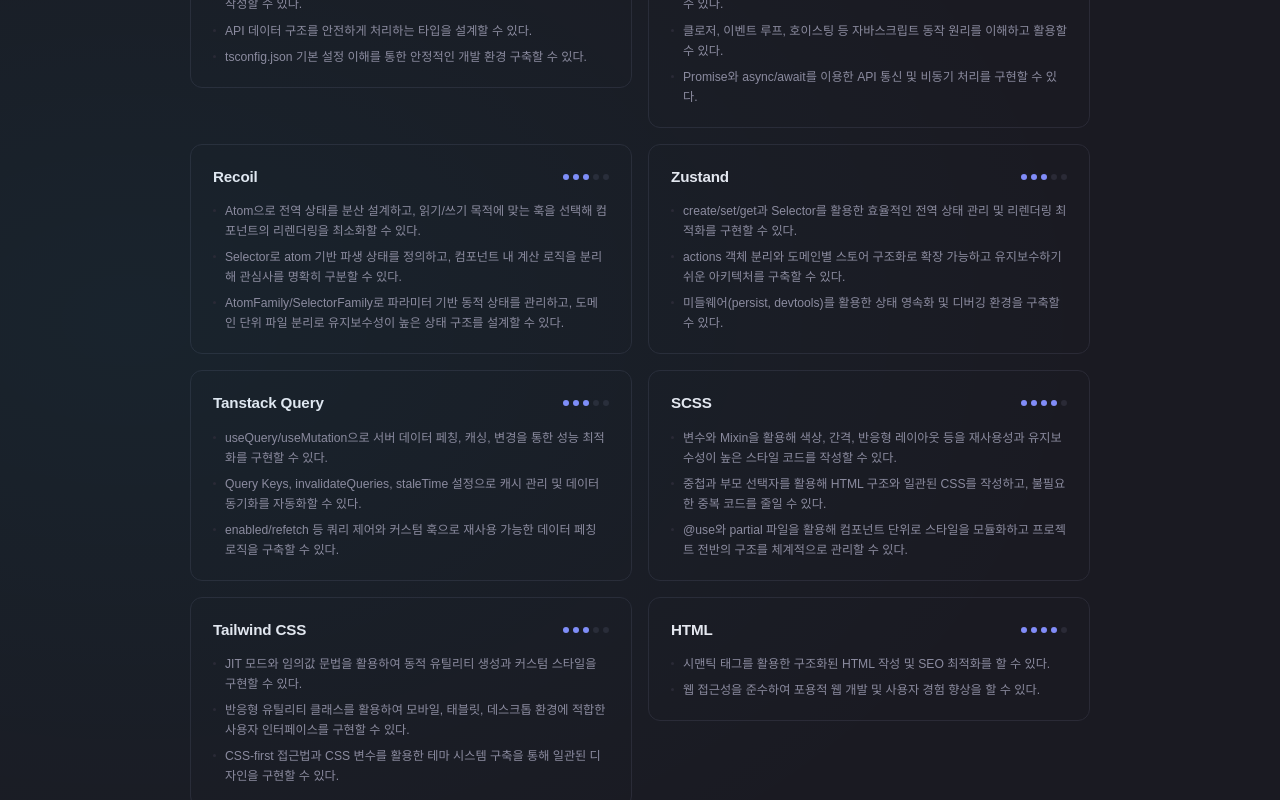
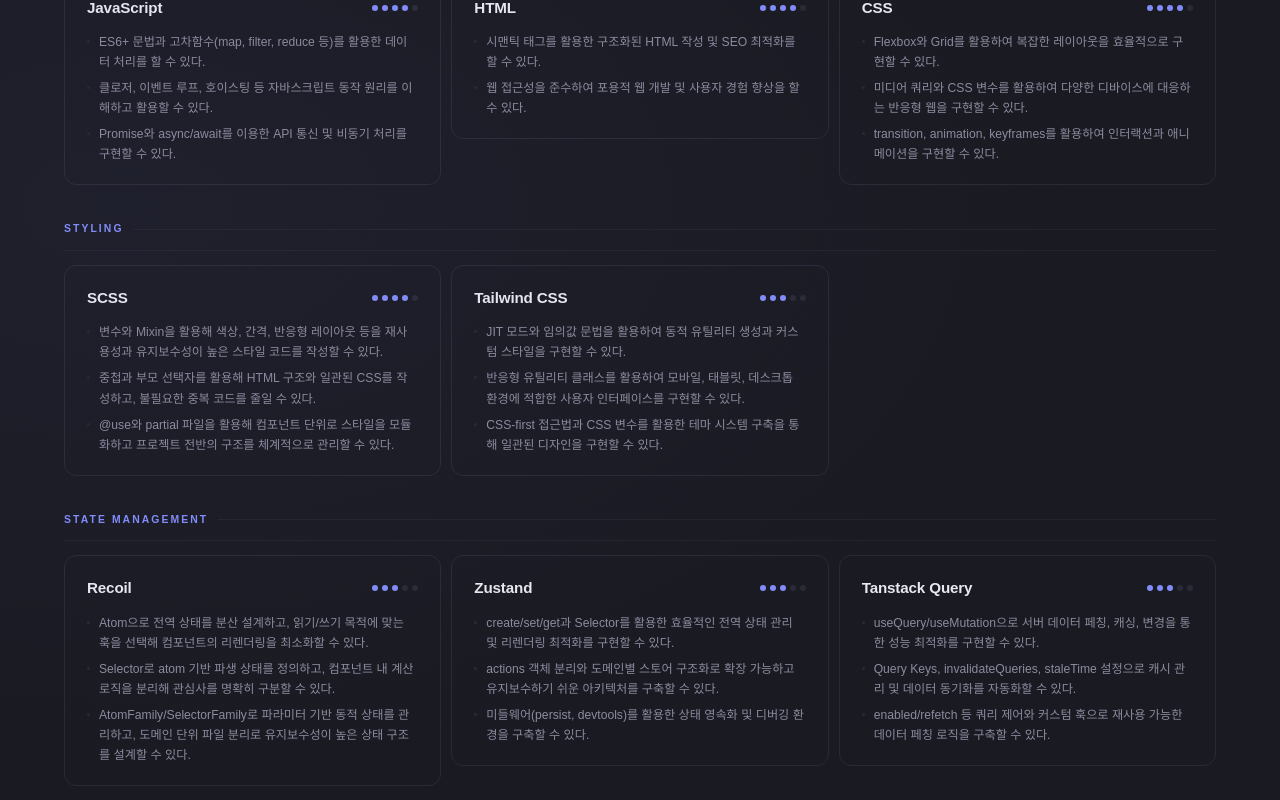
Before and after one commit to wjdxodbs/portfolio, a Next.js app: page / in a window 1280 px wide. Shown: the part 1800-2600 px from the top of the page. Built offline with nearby package versions, Linux system fonts and the light colour scheme; no server answers; a web font is replaced by a local one.

Commit message:
feat: Skills 섹션 카테고리 그룹 레이아웃으로 재구성

```diff
--- a/src/app/_components/Skills.module.css
+++ b/src/app/_components/Skills.module.css
@@ -11,25 +11,56 @@
   inset: 0;
   background: radial-gradient(
     ellipse at 10% 50%,
-    rgba(0, 212, 255, 0.05) 0%,
+    rgba(129, 140, 248, 0.05) 0%,
     transparent 60%
   );
   pointer-events: none;
 }
 
-/* Skills Grid */
-.skillsGrid {
-  display: grid;
-  grid-template-columns: repeat(2, 1fr);
-  gap: 16px;
-  max-width: 900px;
-  margin: 0 auto;
-  align-items: start;
+.category {
+  margin-bottom: 36px;
 }
 
-/* Responsive */
+.category:last-child {
+  margin-bottom: 0;
+}
+
+.categoryTitle {
+  font-size: 0.65rem;
+  letter-spacing: 0.2em;
+  text-transform: uppercase;
+  color: var(--accent);
+  font-weight: 600;
+  margin-bottom: 14px;
+  padding-bottom: 12px;
+  border-bottom: 1px solid var(--border);
+  display: flex;
+  align-items: center;
+  gap: 10px;
+}
+
+.categoryTitle::after {
+  content: "";
+  flex: 1;
+  height: 1px;
+  background: var(--border);
+}
+
+.grid {
+  display: grid;
+  grid-template-columns: repeat(3, 1fr);
+  gap: 10px;
+  list-style: none;
+}
+
+@media (max-width: 900px) {
+  .grid {
+    grid-template-columns: repeat(2, 1fr);
+  }
+}
+
 @media (max-width: 600px) {
-  .skillsGrid {
+  .grid {
     grid-template-columns: 1fr;
   }
 }
--- a/src/app/_components/Skills.tsx
+++ b/src/app/_components/Skills.tsx
@@ -2,6 +2,12 @@ import styles from "./Skills.module.css";
 import { skills } from "@/app/_constants/skills";
 import SkillCard from "./SkillCard";
 import SectionHeader from "@/components/common/SectionHeader";
+
+const CATEGORIES: Record<string, string[]> = {
+  Core: ["React", "Next.js", "TypeScript", "JavaScript", "HTML", "CSS"],
+  Styling: ["SCSS", "Tailwind CSS"],
+  "State Management": ["Recoil", "Zustand", "Tanstack Query"],
+};
 
 export default function Skills() {
   return (
@@ -9,11 +15,21 @@ export default function Skills() {
       <div className="container">
         <SectionHeader label="Skills" index="02" />
 
-        <ul className={styles.skillsGrid}>
-          {skills.map((skill) => (
-            <SkillCard key={skill.name} skill={skill} />
-          ))}
-        </ul>
+        {Object.entries(CATEGORIES).map(([category, names]) => {
+          const categorySkills = skills.filter((s) => names.includes(s.name));
+          return (
+            <div key={category} className={styles.category}>
+              <h3 className={styles.categoryTitle}>{category}</h3>
+              <ul className={styles.grid}>
+                {categorySkills.map((skill) => (
+                  <li key={skill.name}>
+                    <SkillCard skill={skill} />
+                  </li>
+                ))}
+              </ul>
+            </div>
+          );
+        })}
       </div>
     </section>
   );
```
